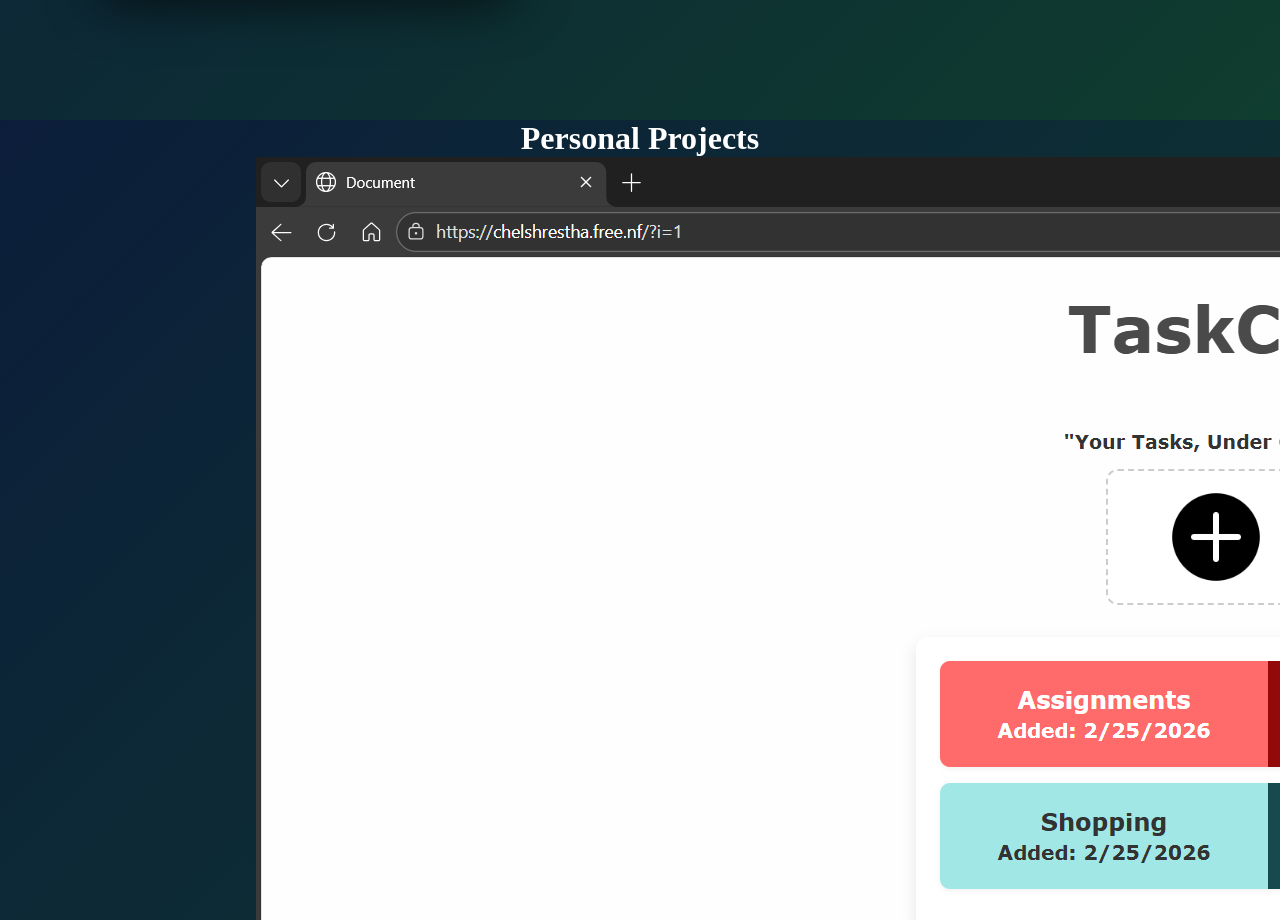
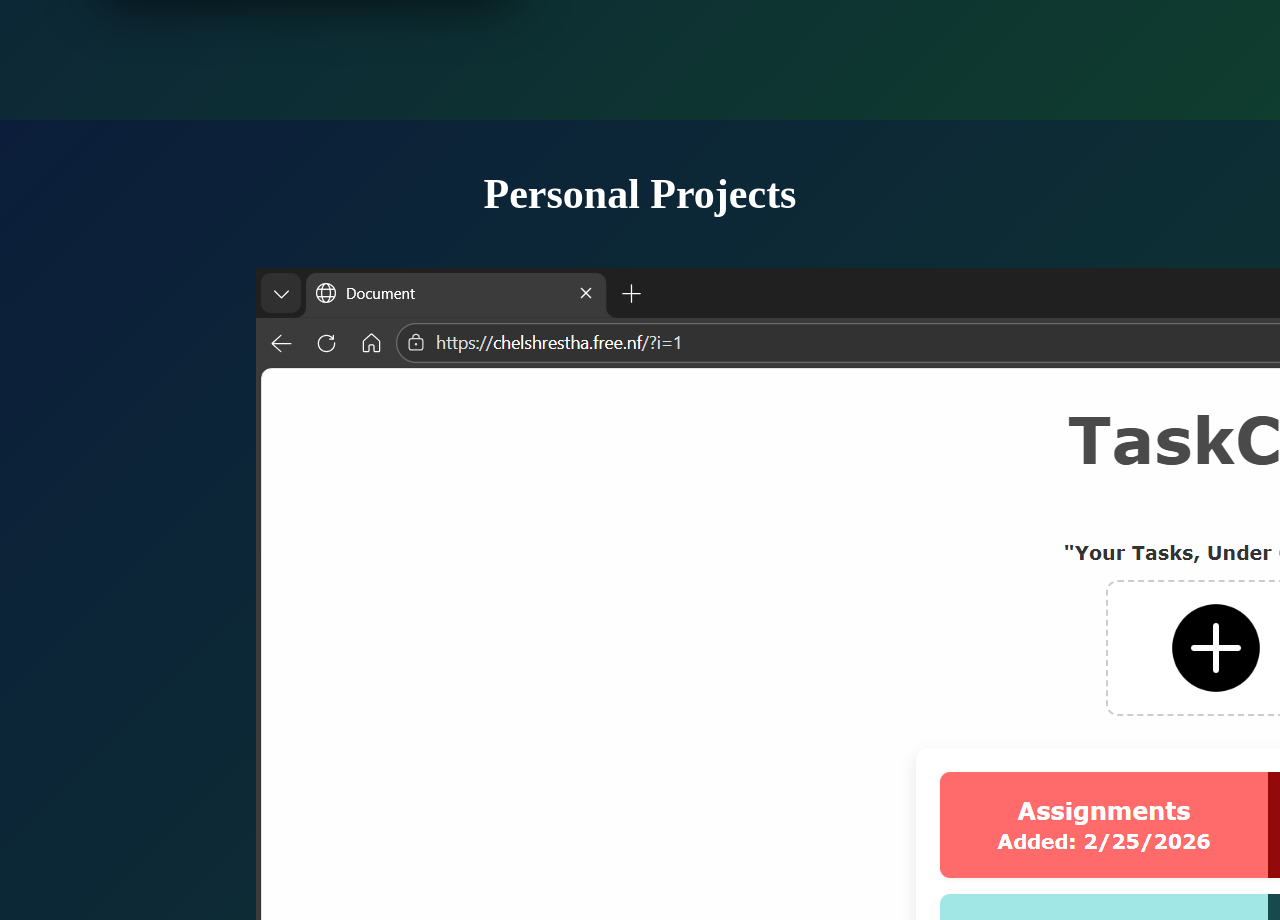
Before and after one commit to Sujal-Shrestha-SS/portfolio, a React (Vite) app in the folder my-portfolio/: page / in a window 1280 px wide. Shown: the part 1480-2400 px from the top of the page. Built offline with nearby package versions, Linux system fonts and the light colour scheme.

Commit message:
styling title component

```diff
--- a/my-portfolio/src/components/Projects.jsx
+++ b/my-portfolio/src/components/Projects.jsx
@@ -34,7 +34,8 @@ const Container = styled.div`
   align-items: center;
 `
 const Title = styled.h1`
-
+  font-size: 42px;
+  margin: 50px;
 `
 const ProjectWrapper = styled.div`
   width: 60%;
```
